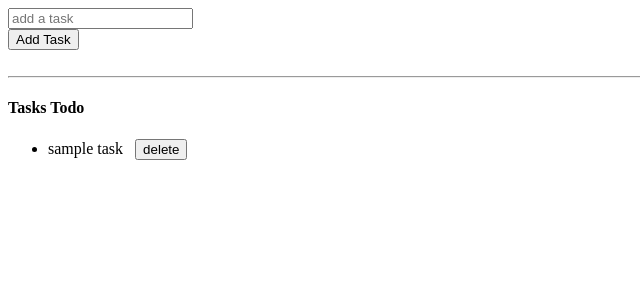
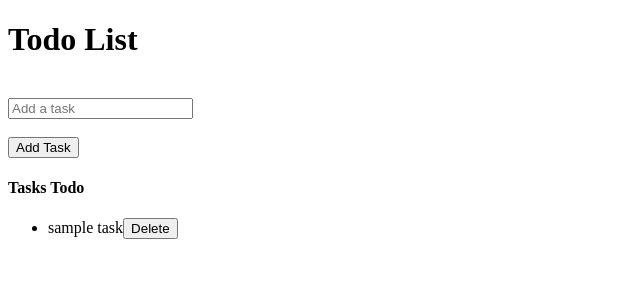
Before and after one commit to soodhardik31-cmyk/react-practice, a React (Vite) app: page / in a window 1280 px wide. Shown: the top 300 px of the page, without its empty margins (0-640 px from the left). Built offline with nearby package versions, Linux system fonts and the light colour scheme.

Commit message:
add functionality in todolist

```diff
--- a/package.json
+++ b/package.json
@@ -12,7 +12,8 @@
   "dependencies": {
     "react": "^19.2.8",
     "react-dom": "^19.2.8",
-    "uuid": "^14.0.3"
+    "uuid": "^14.0.3",
+    "uuidv4": "^6.2.13"
   },
   "devDependencies": {
     "@eslint/js": "^10.0.1",
--- a/src/TodoList.jsx
+++ b/src/TodoList.jsx
@@ -1,49 +1,43 @@
-import { useState } from "react";
-import { v4 as uuidv4 } from 'uuid';
-
+import { useState } from 'react';
+import {v4 as uuidv4} from 'uuid';
 
 export default function TodoList() {
-    let [todos, setTodos] = useState([{ tasks: "sample task", id: uuidv4()}]);
-    let [newTodo, setNewTodo] = useState("");
+    const [todo, setTodo] = useState(["sample task"]);
+    const [newTodo, setNewTodo] = useState("");
 
-    let addNewTask = () => {
-        setTodos((prevTodos) => {
-            return [...prevTodos, {tasks: newTodo, id: uuidv4()}]
-        });
+    //add a task
+    const addTask = ()=> {
+        setTodo([...todo, newTodo]);
         setNewTodo("");
     }
 
-    let updateTodoValue = (event) =>{
-        setNewTodo(event.target.value);
-    }
-
-    let deleteTodo =(id) =>{
-        setTodos((prevTodos) => prevTodos.filter((todo) => todo.id !=id));
+    //delete a task
+    const deleteTask = (id)=> {
+        setTodo((prevTodo) => {
+            return prevTodo.filter((todo) => todo.id !== id);
+        })
     }
 
     return (
-        <div>
-            <input placeholder="add a task"
+        <>
+            <h1>Todo List</h1>
+            <br></br>
+            <input
+                placeholder="Add a task"
                 value={newTodo}
-                onChange={updateTodoValue}>
-            </input>
-            <br></br>
-            <button onClick={addNewTask}>Add Task</button>
+                onChange={(e)=> setNewTodo(e.target.value)}
+            />
             <br></br><br></br>
+            <button onClick={addTask}>Add Task</button>
 
-            <hr></hr>
             <h4>Tasks Todo</h4>
             <ul>
-                {
-                    todos.map((todo) => (
-                        <li key={todo.id}>
-                            <span>{todo.tasks}</span>
-                            &nbsp;&nbsp;&nbsp;
-                            <button onClick={() => deleteTodo(todo.id)}>delete</button>
-                    </li>
-                    ))
-                }
+                {todo.map((todos)=>{
+                    return <li key={todo.id}>{todos}
+                            <button onClick={() => deleteTask(todo)}>Delete</button>
+                            </li>
+                })}
             </ul>
-        </div>
+        </>
     )
 }
```
Also changed, not shown: 1 other file (tests, documents, lock files or other folders).
